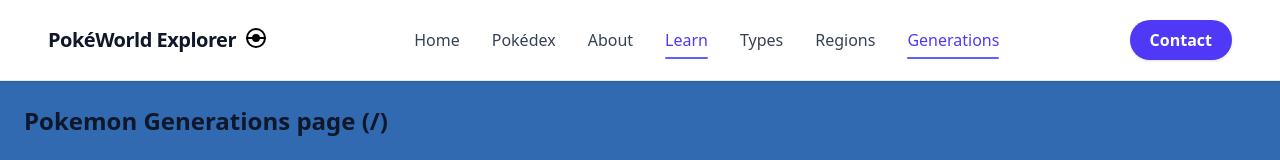
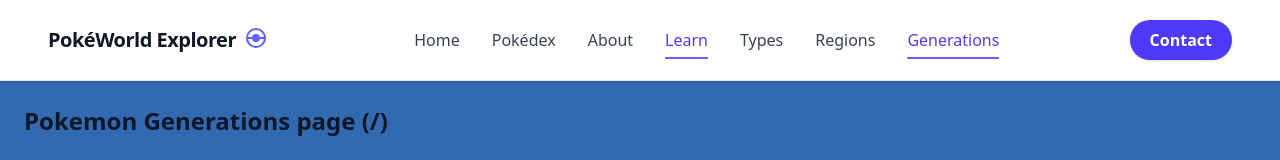
Before and after one commit to pschonffeldt/pokedex-2, a Next.js app: page /learn/pokemon-generations in a window 1280 px wide. Shown: the top 160 px of the page. Built offline with nearby package versions, Linux system fonts and the light colour scheme.

Commit message:
Update logo pokeball color

```diff
--- a/src/components/marketing-header.tsx
+++ b/src/components/marketing-header.tsx
@@ -30,7 +30,7 @@ export default function MarketingHeader() {
           <svg
             viewBox="0 0 24 24"
             aria-hidden="true"
-            className="h-6 w-6 text-black"
+            className="h-6 w-6 text-indigo-500"
             fill="none"
             stroke="currentColor"
             strokeWidth={2}
```
